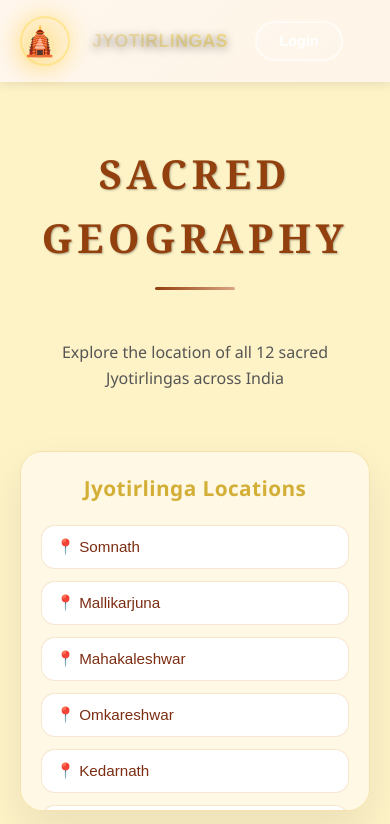
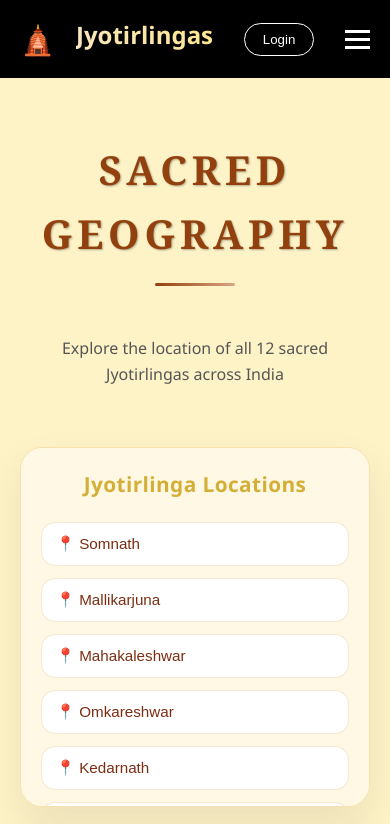
Before and after one commit to SheetalJadhav05/Jyotirlingas_frontend, a React (Vite) app: page /map in a window 390 px wide. Shown: the top 824 px of the page. Built offline with nearby package versions, Linux system fonts and the light colour scheme; grey boxes are pictures that could not be loaded.

Commit message:
navbar hamburger update

```diff
--- a/src/styles/navbar.css
+++ b/src/styles/navbar.css
@@ -1,273 +1,108 @@
 .navbar {
   position: sticky;
   top: 0;
-  background: linear-gradient(135deg, #000000 100%);
+  background: #000;
   padding: 1rem 0;
-  box-shadow: 0 2px 10px rgba(0, 0, 0, 0.1);
   z-index: 1000;
-  transition: all 0.3s ease;
+  transition: 0.3s;
 }
 
 .navbar.scrolled {
   padding: 0.5rem 0;
-  box-shadow: 0 4px 15px rgba(0, 0, 0, 0.15);
 }
 
 .nav-container {
-  max-width: 100%;
   width: 100%;
-  margin: 0;
   padding: 0 20px;
   display: flex;
   justify-content: space-between;
   align-items: center;
-  gap: 2rem;
-}
-.logo {
-  font-family: "Philosopher", sans-serif;
-  color: #ffdd57;
-  font-size: 1.7rem;
-  font-weight: 800;
-  text-decoration: none;
-  letter-spacing: 1.5px;
-  align-items: center;
-  gap: 12px;
-  display: flex;
-  text-transform: uppercase;
-  animation: navbarTitlePulse 2.5s ease-in-out infinite;
 }
 
-.logo-icon {
-  width: 50px;
-  height: 50px;
+/* LOGO */
+.logo {
+  color: #ffdd57;
+  font-size: 1.5rem;
+  font-weight: bold;
   display: flex;
-  align-items: center;
-  justify-content: center;
-  font-size: 1.8rem;
-  background-color: rgba(255, 221, 87, 0.15);
-  border: 2px solid rgba(255, 221, 87, 0.5);
-  border-radius: 999px;
-  color: #ffdd57;
-  box-shadow: 0 0 24px rgba(255, 221, 87, 0.45);
+  gap: 10px;
+  text-decoration: none;
 }
 
-.logo-om {
-  font-size: 2.5rem;
-  color: #d97706;
-  text-shadow: 0 0 25px rgba(217, 119, 6, 0.8);
-  font-weight: 900;
-  z-index: 2;
-  position: relative;
-  animation: logoGlow 2s ease-in-out infinite;
-}
-
-.logo-circle {
-  position: absolute;
-  width: 45px;
-  height: 45px;
-  border: 3px solid #d97706;
-  border-radius: 50%;
-  top: 50%;
-  left: 50%;
-  transform: translate(-50%, -50%);
-  box-shadow: 0 0 20px rgba(217, 119, 6, 0.6);
-  animation: logoRotate 8s linear infinite;
-}
-
-@keyframes logoGlow {
-  0%,
-  100% {
-    text-shadow: 0 0 25px rgba(212, 175, 55, 0.8);
-  }
-  50% {
-    text-shadow: 0 0 35px rgba(212, 175, 55, 1);
-  }
-}
-
-@keyframes logoRotate {
-  from {
-    transform: translate(-50%, -50%) rotate(0deg);
-  }
-  to {
-    transform: translate(-50%, -50%) rotate(360deg);
-  }
-}
-
-@keyframes navbarTitlePulse {
-  0%,
-  100% {
-    color: #ffdd57;
-    text-shadow:
-      0 0 18px rgba(255, 221, 87, 0.65),
-      0 0 28px rgba(255, 157, 49, 0.4);
-  }
-  50% {
-    color: #fff1b8;
-    text-shadow:
-      0 0 24px rgba(255, 221, 87, 0.9),
-      0 0 36px rgba(255, 157, 49, 0.5);
-  }
-}
-
-@keyframes pulse {
-  0%,
-  100% {
-    box-shadow: 0 0 25px rgba(255, 216, 66, 0.6);
-  }
-  50% {
-    box-shadow: 0 0 35px rgba(255, 216, 66, 0.9);
-  }
-}
-
-.logo:hover .logo-om {
-  transform: scale(1.15);
-}
-
-.logo:hover .logo-circle {
-  animation: logoRotate 3s linear infinite;
-}
-
-.logo .logo-text {
-  font-size: 1.1rem;
-  font-weight: 700;
-  letter-spacing: 0.5px;
-  color: #d97706;
-  text-shadow: 0 2px 10px rgba(0, 0, 0, 0.4);
-}
-
+/* MENU */
 .nav-menu {
   display: flex;
   list-style: none;
   gap: 2rem;
-  margin-left: auto;
-  margin-right: 2rem;
-}
-
-.login-btn {
-  padding: 10px 25px;
-  background: rgba(255, 255, 255, 0.2);
-  color: white;
-  border: 2px solid white;
-  border-radius: 25px;
-  cursor: pointer;
-  font-weight: 600;
-  font-size: 0.95rem;
-  transition: all 0.3s ease;
-  white-space: nowrap;
-}
-
-.auth-btns {
-  display: flex;
-  gap: 0.75rem;
-  align-items: center;
-}
-
-.login-btn,
-.register-btn {
-  padding: 12px 24px;
-  border-radius: 30px;
-  border: 2px solid rgba(255, 255, 255, 0.6);
-  background: linear-gradient(
-    135deg,
-    rgba(255, 255, 255, 0.2),
-    rgba(255, 255, 255, 0.1)
-  );
-  color: white;
-  font-weight: 600;
-  font-size: 0.9rem;
-  cursor: pointer;
-  transition: all 0.4s cubic-bezier(0.25, 0.46, 0.45, 0.94);
-  position: relative;
-  overflow: hidden;
-}
-
-.register-btn {
-  background: linear-gradient(
-    135deg,
-    rgba(255, 255, 255, 0.15),
-    rgba(255, 255, 255, 0.05)
-  );
-}
-
-.login-btn:hover,
-.register-btn:hover {
-  background: #fef3c7;
-  color: #ea580c;
-  transform: translateY(-2px);
-  box-shadow: 0 4px 15px rgba(254, 243, 199, 0.3);
 }
 
 .nav-link {
   color: white;
   text-decoration: none;
-  font-weight: 500;
-  transition: all 0.3s ease;
-  position: relative;
-  padding: 0.5rem 0;
 }
 
-.nav-link:hover {
-  color: #fef3c7;
+/* AUTH */
+.auth-btns {
+  display: flex;
+  gap: 10px;
 }
 
-.nav-link::after {
-  content: "";
-  position: absolute;
-  bottom: 0;
-  left: 0;
-  width: 0;
-  height: 2px;
-  background-color: #fef3c7;
-  transition: width 0.3s ease;
+.login-btn {
+  padding: 8px 18px;
+  border: 1px solid white;
+  background: transparent;
+  color: white;
+  border-radius: 20px;
+  cursor: pointer;
 }
 
-.nav-link:hover::after {
-  width: 100%;
+/* HAMBURGER DEFAULT */
+.hamburger {
+  display: none;
 }
 
-/* ==========================================
-   RESPONSIVE NAVIGATION
-   ========================================== */
+.hamburger span {
+  width: 25px;
+  height: 3px;
+  background: white;
+  display: block;
+  transition: 0.3s;
+}
+
+/* ================= MOBILE ================= */
 @media (max-width: 768px) {
-  .nav-container {
-    gap: 1rem;
-  }
-
   .nav-menu {
     position: absolute;
-    top: 70px;
+    top: 65px;
     left: 0;
     width: 100%;
     flex-direction: column;
-    gap: 0;
-    background: linear-gradient(135deg, #ea580c 0%, #d97706 100%);
-    display: none;
-    padding: 1rem 0;
+    background: #ea580c;
+
+    max-height: 0;
+    overflow: hidden;
+    transition: max-height 0.4s ease;
   }
 
   .nav-menu.active {
-    display: flex;
+    max-height: 500px;
   }
 
-  .login-btn {
-    padding: 10px 22px;
-    font-size: 0.9rem;
+  .nav-link {
+    padding: 15px;
+    border-bottom: 1px solid rgba(255, 255, 255, 0.2);
   }
 
   .hamburger {
     display: flex;
     flex-direction: column;
+    gap: 5px;
     cursor: pointer;
-    gap: 5px;
   }
 
-  .nav-link {
-    padding: 1rem 2rem;
-    border-bottom: 1px solid rgba(255, 255, 255, 0.1);
-  }
-
+  /* ANIMATION */
   .hamburger.active span:nth-child(1) {
-    transform: rotate(45deg) translate(10px, 10px);
+    transform: rotate(45deg) translate(5px, 5px);
   }
 
   .hamburger.active span:nth-child(2) {
@@ -275,6 +110,6 @@
   }
 
   .hamburger.active span:nth-child(3) {
-    transform: rotate(-45deg) translate(7px, -7px);
+    transform: rotate(-45deg) translate(5px, -5px);
   }
 }
```
